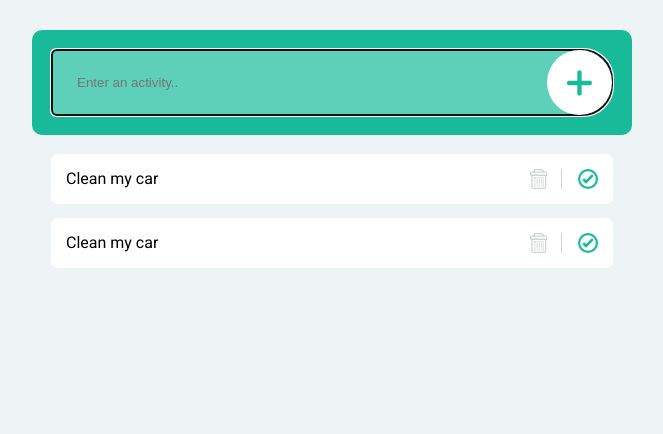
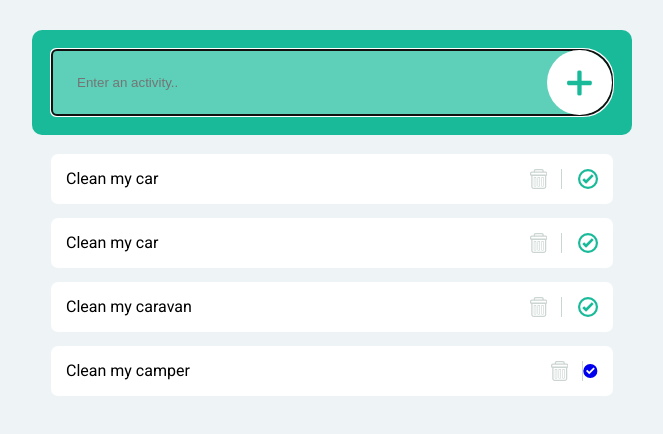
Before and after one commit to DenesVR/todoApp, a website: page index.html in a window 1280 px wide. Shown: the whole page, without its empty margins (308-971 px from the left). Drawn offline with Linux system fonts and the light colour scheme.

Commit message:
final design

```diff
--- a/index.html
+++ b/index.html
@@ -23,7 +23,7 @@
         </a>
       </form>
       <ul class="todoApp__list">
-        <li class="todoApp__list__item todoApp__list__item--checked">
+        <li class="todoApp__list__item todoApp__list__item">
           <span class="text">Clean my car</span>
           <a href="#" class="icoon icoon--remove">
             <svg class="icon icon-trash">
@@ -36,7 +36,7 @@
             </svg>
           </a>
         </li>
-        <li class="todoApp__list__item todoApp__list__item--checked">
+        <li class="todoApp__list__item todoApp__list__item">
           <span class="text">Clean my car</span>
           <a href="#" class="icoon icoon--remove">
             <svg class="icon icon-trash">
@@ -49,6 +49,32 @@
             </svg>
           </a>
         </li>
+        <li class="todoApp__list__item todoApp__list__item">
+          <span class="text">Clean my caravan</span>
+          <a href="#" class="icoon icoon--remove">
+            <svg class="icon icon-trash">
+              <use xlink:href="./icons/symbol-defs.svg#icon-trash"></use>
+            </svg>
+          </a>
+          <a href="#" class="icoon icoon--check">
+            <svg class="icon icon-ok-circled2">
+              <use xlink:href="./icons/symbol-defs.svg#icon-ok-circled2"></use>
+            </svg>
+          </a>
+        </li>
+        <li class="todoApp__list__item todoApp__list__item--checked">
+          <span class="text">Clean my camper</span>
+          <a href="#" class="icoon icoon--remove">
+            <svg class="icon icon-trash">
+              <use xlink:href="./icons/symbol-defs.svg#icon-trash"></use>
+            </svg>
+          </a>
+          <a href="#" class="icoon icoon--checked">
+            <svg class="icon icon-ok-circle">
+              <use xlink:href="./icons/symbol-defs.svg#icon-ok-circle"></use>
+            </svg>
+          </a>
+        </li>
       </ul>
     </div>
     <script defer src="./icons/svgxuse.js"></script>
--- a/src/css/style.scss
+++ b/src/css/style.scss
@@ -32,6 +32,10 @@
         border-top-right-radius: 30px;
         border-bottom-right-radius: 30px;
 
+        &::placeholder {
+          color: #fff;
+        }
+
         // &--error {
         //   background-color: red;
         // }
@@ -50,6 +54,10 @@
         width: 65px;
         height: 65px;
         font-size: 44px;
+
+        &:hover {
+          transform: translateX(2px);
+        }
       }
     }
 
@@ -67,6 +75,11 @@
         .text {
           margin-right: auto;
         }
+
+        &--checked {
+          text-decoration: line-through;
+          text-decoration-color: #19ba99;
+        }
       }
 
       a.icoon {
@@ -77,52 +90,30 @@
           font-size: 20px;
           padding-right: 14px;
           border-right: 1px solid #cbd5d2;
+
+          &:hover {
+            color: red;
+          }
         }
 
         &--check {
           color: #19ba99;
           font-size: 20px;
           justify-content: space-around;
+          margin-left: 14px;
+          padding-left: 2px;
+          border-radius: 14px;
+        }
 
+        &--checked {
+          color: #19ba99;
+          font-size: 22px;
+          justify-content: space-around;
           margin-left: 14px;
           padding-left: 2px;
           border-radius: 14px;
         }
       }
     }
-
-    &__item {
-      background-color: #fff;
-      padding: 15px;
-      margin-bottom: 14px;
-      border-radius: 7px;
-      display: flex;
-      align-items: center;
-
-      .text {
-        margin-right: auto;
-      }
-    }
-
-    a.icoon {
-      display: flex;
-
-      &--remove {
-        color: #cbd5d2;
-        font-size: 20px;
-        padding-right: 14px;
-        border-right: 1px solid #cbd5d2;
-      }
-
-      &--check {
-        color: #19ba99;
-        font-size: 20px;
-        justify-content: space-around;
-
-        margin-left: 14px;
-        padding-left: 2px;
-        border-radius: 14px;
-      }
-    }
   }
 }
```
